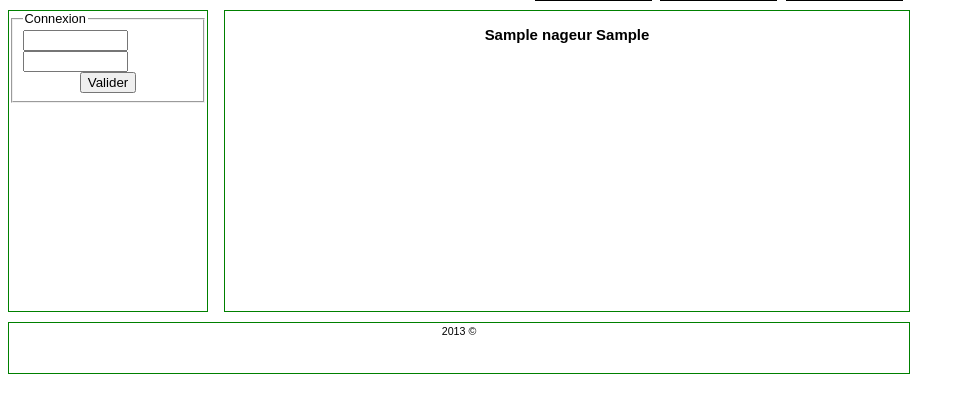
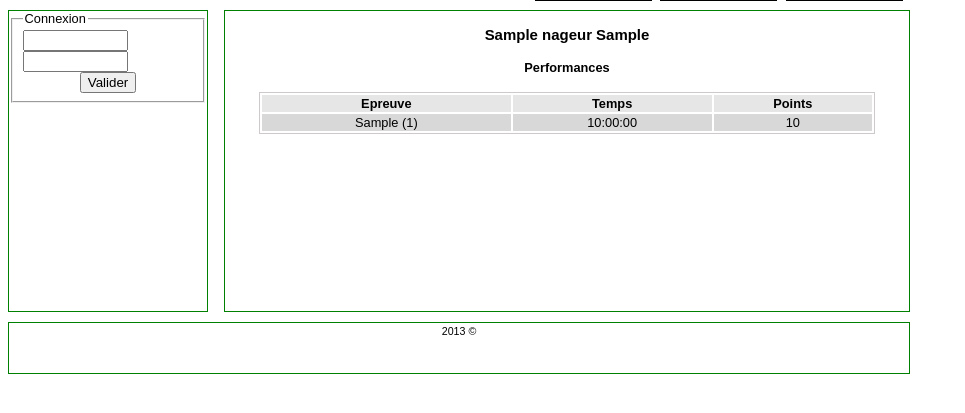
Before and after one commit to kabanfaly/projet-natation, a PHP site: page /nageurs.php?id=1 in a window 1280 px wide. Shown: the part 208-621 px from the top of the page, without its empty margins (0-965 px from the left). Run offline with PHP 8.4, Linux system fonts and the light colour scheme; tables that the repository leaves empty hold one stand-in row (values such as "Sample post").

```diff
--- a/natation/formulaire_performance.php
+++ b/natation/formulaire_performance.php
@@ -75,7 +75,7 @@
                                                                      if (isset($_SESSION['contenu_performance'])) {
                                                                          echo $_SESSION['contenu_performance']['temps'];
                                                                      }
-                                                                     ?>" required="true"/></td>
+                                                                     ?>" required="true"/>(HH:mm:ss)</td>
                     </tr>
                     </tr>
                         <td id="libelle">Points:</td><td><input type="text" name="points" size="5" value="<?php
--- a/natation/nageurs.php
+++ b/natation/nageurs.php
@@ -7,13 +7,55 @@
         //rechercher le nageur par son id
         $id_nageur = $_GET['id'];
         $nageur = nageur::rechercherParId($id_nageur);
-        echo '<center><h3>'.$nageur['nom'] . ' ' . $nageur['prenom'].'</h3></center>';
+        echo '<center><h3>' . $nageur['nom'] . ' ' . $nageur['prenom'] . '</h3></center>';
 
         //performances du nageur
         include './model/class.performance.php';
+        include 'model/class.epreuve.php';
+        include 'model/class.type_nage.php';
+        include 'model/class.competition.php';
+        //Recherche des performances du nageur
         $performances = performance::rechercherParNageur($id_nageur);
+        ?>
+        <center>
+            <div id="afficheur">
+                <h4>Performances</h4>
+                <table>
+                    <tr>
+                        <th>Epreuve</th>
+                        <th>Temps</th>
+                        <th>Points</th>
+                    </tr>
+                    <?php
+                    $style = "lignePaire";
+                    foreach ($performances as $key => $performance) {
+                        if ($key % 2 == 0) {
+                            $style = "lignePaire";
+                        } else {
+                            $style = "ligneImpaire";
+                        }
+                        //recherche de l'epreuve par son id
+                        $epreuve = epreuve::rechercherParId($performance['idepreuve']);
+                        //recherche du type de nage a partir de l'epreuve
+                        $type_nage = type_nage::rechercherParId($epreuve['idtype_de_nage']);
+                        ?>
+                        <tr id="<?= $style ?>">
+                            <td align="center"><?= $type_nage['type'] . ' (' . $epreuve['distance'] . ')' ?> </td>
+                            <td align="center"><?= $performance['temps'] ?> </td>
+                            <td align="center"><?= $performance['points'] ?> </td>
+                        </tr>
+                        <?php
+                    }
+                    ?>
+                </table>
 
-
+                <?php
+                //Competiton auquelles a participite le nageur
+                $competitions = competition::rechercherParNageur($id_nageur);
+                ?>
+            </div>
+        </center>
+        <?php
     } else {
         ?>
         <center><h3>Liste des nageurs</h3></center>
```
